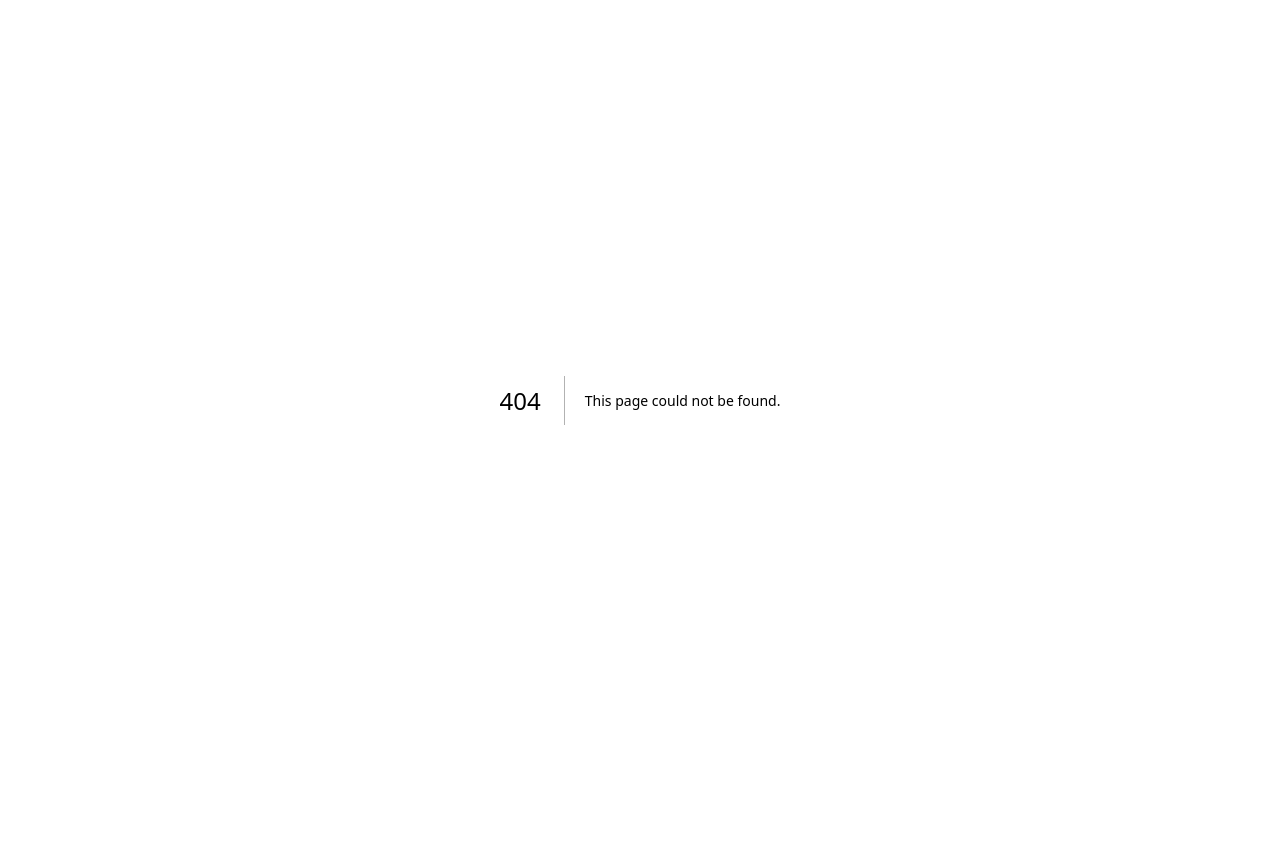
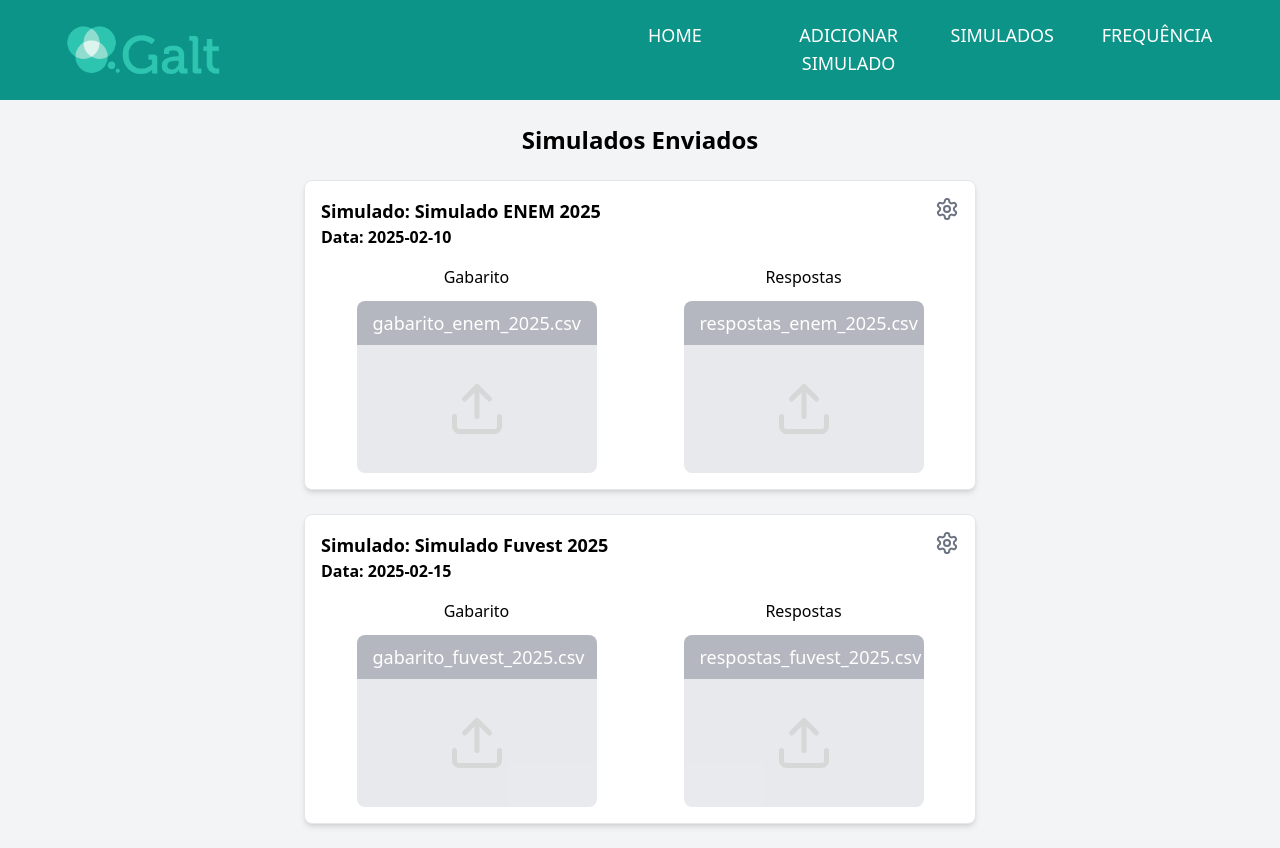
Before and after one commit to pfc15/Portal-Galt-Backend, a Next.js app in the folder frontend/: page /visualizarsimulados in a window 1280 px wide. Before the commit this address had no page. Before the commit the page ends 800 px from the top, so only its background shows below. Built offline with nearby package versions, Linux system fonts and the light colour scheme.

Commit message:
feature-#20(simulado): adiciona pagina de visualizar simulados enviados e editar simulados
Refs: #20

```diff
--- /dev/null
+++ b/frontend/src/app/editarenviosimulado/page.tsx
@@ -0,0 +1,107 @@
+"use client";
+
+import Header from "@/components/header";
+import InputFile from "@/components/fileinput";
+import DateInput from "@/components/dateinput";
+import SimuladoInput from "@/components/simuladoinput";
+import { useState, useEffect } from "react";
+import InputFileRespostas from "@/components/fileinputrespostas";
+import { useCookies } from "react-cookie";
+import { useRouter } from "next/router";
+
+export default function EditarEnvioSimulado() {
+  const [simuladoNome, setSimuladoNome] = useState<string>("");
+  const [dataSimulado, setDataSimulado] = useState<string>("");
+  const [gabarito, setGabarito] = useState<Record<string, string>>({});
+  const [respostas, setRespostas] = useState<Record<string, Record<string, string>>>({});
+  const [cookies] = useCookies(["token_auth"]);
+  const router = useRouter();
+  const { id } = router.query;
+
+  useEffect(() => {
+    if (id) {
+      fetch(`http://localhost:8000/simuladosAPI/obterSimulado/${id}/`)
+        .then((res) => res.json())
+        .then((data) => {
+          setSimuladoNome(data.nome);
+          setDataSimulado(data.data);
+          setGabarito(data.gabarito);
+          setRespostas(data.respostas);
+        })
+        .catch((error) => {
+          console.error("Erro ao carregar simulado:", error);
+          alert("Erro ao carregar simulado para edição.");
+        });
+    }
+  }, [id]);
+
+  const handleSubmit = async () => {
+    console.log("Editando Simulado ID:", id);
+    console.log("Simulado Nome:", simuladoNome);
+    console.log("Data Simulado:", dataSimulado);
+    console.log("Gabarito:", gabarito);
+    console.log("Respostas:", respostas);
+
+    if (!simuladoNome || !dataSimulado || Object.keys(gabarito).length === 0 || Object.keys(respostas).length === 0) {
+      alert("Por favor, preencha todos os campos antes de enviar.");
+      return;
+    }
+
+    const payload = {
+      nome: simuladoNome,
+      data: dataSimulado,
+      gabarito,
+      respostas,
+    };
+
+    try {
+      const token = cookies.token_auth;
+      if (!token) {
+        throw new Error("Token de autenticação não encontrado.");
+      }
+
+      const requestOptions = {
+        method: "PUT",
+        headers: {
+          "Content-Type": "application/json",
+          Authorization: `Token ${token}`,
+        },
+        body: JSON.stringify(payload),
+      };
+
+      const response = await fetch(`http://localhost:8000/simuladosAPI/editarSimulado/${id}/`, requestOptions);
+
+      if (!response.ok) {
+        throw new Error(`Erro ao editar simulado: ${response.statusText}`);
+      }
+
+      const data = await response.json();
+      console.log("✅ Simulado editado com sucesso!", data);
+      alert("Simulado editado com sucesso!");
+      router.push("/visualizarSimulados");
+    } catch (error) {
+      console.error("❌ Erro ao editar simulado:", error);
+      alert("Erro ao editar simulado. Tente novamente.");
+    }
+  };
+
+  return (
+    <div className="flex flex-col items-center w-full bg-gray-100 min-h-screen">
+      <Header isadmin />
+
+      <div className="flex flex-col items-center gap-4 mx-auto w-full p-8">
+        <SimuladoInput value={simuladoNome} onChange={(value) => setSimuladoNome(value)} />
+        <DateInput value={dataSimulado} onChange={(value) => setDataSimulado(value)} />
+      </div>
+
+      <div className="grid grid-cols-2 gap-4 w-3/4 max-w-xl mt-6">
+        <InputFile id="gabarito_input" label="Faça o upload do gabarito" setGabarito={setGabarito} />
+        <InputFileRespostas id="respostas_input" label="Faça o upload das respostas dos alunos" setGabarito={setRespostas} />
+      </div>
+
+      <button onClick={handleSubmit} className="mt-10 bg-teal-600 text-white font-bold py-2 px-4 rounded">
+        Salvar alterações
+      </button>
+    </div>
+  );
+}
--- a/frontend/src/app/enviosimulado/page.tsx
+++ b/frontend/src/app/enviosimulado/page.tsx
@@ -88,7 +88,7 @@ export default function EnvioSimulado() {
   };
 
   return (
-    <div className="flex flex-col items-center w-full min-h-screen">
+    <div className="flex flex-col items-center w-full bg-gray-100 min-h-screen">
       <Header isadmin />
 
       <div className="flex flex-col items-center gap-4 mx-auto w-full p-8">
--- /dev/null
+++ b/frontend/src/app/visualizarsimulados/page.tsx
@@ -0,0 +1,104 @@
+"use client";
+
+import Header from "@/components/header";
+import InputFile from "@/components/fileinput";
+import { useState, useEffect } from "react";
+import { Settings } from "lucide-react";
+import { useRouter } from "next/navigation";
+
+interface Simulado {
+  id: number;
+  nome: string;
+  data: string;
+  gabarito: string;
+  respostas: string;
+}
+
+export default function VisualizarSimulado() {
+  const [simulados, setSimulados] = useState<Simulado[]>([]);
+  const router = useRouter();
+
+  useEffect(() => {
+    // Mock de simulados
+    const mockSimulados: Simulado[] = [
+      {
+        id: 1,
+        nome: "Simulado ENEM 2025",
+        data: "2025-02-10",
+        gabarito: "gabarito_enem_2025.csv",
+        respostas: "respostas_enem_2025.csv",
+      },
+      {
+        id: 2,
+        nome: "Simulado Fuvest 2025",
+        data: "2025-02-15",
+        gabarito: "gabarito_fuvest_2025.csv",
+        respostas: "respostas_fuvest_2025.csv",
+      },
+    ];
+    setSimulados(mockSimulados);
+  }, []);
+
+  const handleEditClick = (simulado: Simulado) => {
+    router.push(
+      `/editarenviosimulado?id=${simulado.id}&nome=${encodeURIComponent(
+        simulado.nome
+      )}&data=${simulado.data}&gabarito=${encodeURIComponent(
+        simulado.gabarito
+      )}&respostas=${encodeURIComponent(simulado.respostas)}`
+    );
+  };
+
+  return (
+    <div className="flex flex-col bg-gray-100 items-center w-full min-h-screen">
+      <Header isadmin />
+      <h1 className="text-2xl text-black font-bold mt-6">Simulados Enviados</h1>
+      {simulados.length === 0 ? (
+        <p className="mt-4 text-gray-600">Nenhum simulado enviado ainda.</p>
+      ) : (
+        <div className="w-3/4 max-w-2xl mt-6 pb-6 space-y-6">
+          {simulados.map((simulado) => (
+            <div
+              key={simulado.id}
+              className="relative border p-4 rounded-lg shadow-md bg-white"
+            >
+              <h2 className="text-lg text-black font-semibold">
+                Simulado: {simulado.nome}
+              </h2>
+              <p className="text-black font-semibold">Data: {simulado.data}</p>
+
+              {/* Botão da engrenagem para editar */}
+              <button
+                className="absolute top-4 right-4 text-gray-500 hover:text-gray-700"
+                onClick={() => handleEditClick(simulado)}
+              >
+                <Settings size={24} />
+              </button>
+
+              <div className="grid grid-cols-2 gap-4 mt-4">
+                <div>
+                  <p className="text-black font-medium text-center pb-3">Gabarito</p>
+                  <InputFile
+                    id={`gabarito_${simulado.id}`}
+                    label={simulado.gabarito}
+                    setGabarito={() => {}}
+                    disabled={true}
+                  />
+                </div>
+                <div>
+                  <p className="text-black font-medium text-center pb-3">Respostas</p>
+                  <InputFile
+                    id={`respostas_${simulado.id}`}
+                    label={simulado.respostas}
+                    setGabarito={() => {}}
+                    disabled={true}
+                  />
+                </div>
+              </div>
+            </div>
+          ))}
+        </div>
+      )}
+    </div>
+  );
+}
--- a/frontend/src/components/fileinput.tsx
+++ b/frontend/src/components/fileinput.tsx
@@ -7,15 +7,14 @@ interface InputFileProps {
   label?: string;
   id?: string;
   setGabarito: (gabarito: Record<string, string>) => void;
+  disabled?: boolean;
 }
 
-const InputFile: FC<InputFileProps> = ({ label, id, setGabarito }) => {
+const InputFile: FC<InputFileProps> = ({ label, id, setGabarito, disabled = false }) => {
   const [fileName, setFileName] = useState<string>("");
 
-  const handleFileChange = async (
-    event: React.ChangeEvent<HTMLInputElement>
-  ) => {
-    if (!event.target.files || event.target.files.length === 0) return;
+  const handleFileChange = async (event: React.ChangeEvent<HTMLInputElement>) => {
+    if (disabled || !event.target.files || event.target.files.length === 0) return;
 
     const file = event.target.files[0];
     setFileName(file.name);
@@ -33,9 +32,7 @@ const InputFile: FC<InputFileProps> = ({ label, id, setGabarito }) => {
         .filter(Boolean);
 
       if (linhas.length < 2) {
-        alert(
-          "Arquivo inválido: deve conter pelo menos uma questão e um gabarito."
-        );
+        alert("Arquivo inválido: deve conter pelo menos uma questão e um gabarito.");
         resetFileInput();
         return;
       }
@@ -48,28 +45,19 @@ const InputFile: FC<InputFileProps> = ({ label, id, setGabarito }) => {
         .split(separadorDetectado)
         .map((coluna) => coluna.trim().toLowerCase());
 
-      if (
-        colunas.length !== 2 ||
-        colunas[0] !== "questao" ||
-        colunas[1] !== "gabarito"
-      ) {
-        alert(
-          "Arquivo inválido: a primeira linha deve ter 'questao' e 'gabarito'."
-        );
+      if (colunas.length !== 2 || colunas[0] !== "questao" || colunas[1] !== "gabarito") {
+        alert("Arquivo inválido: a primeira linha deve ter 'questao' e 'gabarito'.");
         resetFileInput();
         return;
       }
 
       const gabarito: Record<string, string> = {};
 
-      // Lê as questões e respostas a partir da segunda linha
       for (let i = 1; i < linhas.length; i++) {
         const partes = linhas[i].split(separadorDetectado).map((p) => p.trim());
 
         if (partes.length !== 2) {
-          alert(
-            `Erro na linha ${i + 1}: A linha deve conter exatamente 2 colunas.`
-          );
+          alert(`Erro na linha ${i + 1}: A linha deve conter exatamente 2 colunas.`);
           resetFileInput();
           return;
         }
@@ -77,19 +65,13 @@ const InputFile: FC<InputFileProps> = ({ label, id, setGabarito }) => {
         const [questao, resposta] = partes;
 
         if (!questao || !resposta) {
-          alert(
-            `Erro na linha ${i + 1}: Questão e gabarito não podem estar vazios.`
-          );
+          alert(`Erro na linha ${i + 1}: Questão e gabarito não podem estar vazios.`);
           resetFileInput();
           return;
         }
 
         if (resposta.length !== 1) {
-          alert(
-            `Erro na linha ${
-              i + 1
-            }: A resposta "${resposta}" deve ter apenas 1 caractere.`
-          );
+          alert(`Erro na linha ${i + 1}: A resposta "${resposta}" deve ter apenas 1 caractere.`);
           resetFileInput();
           return;
         }
@@ -104,7 +86,6 @@ const InputFile: FC<InputFileProps> = ({ label, id, setGabarito }) => {
     reader.readAsText(file);
   };
 
-  // Função para resetar o input de arquivo
   const resetFileInput = () => {
     setFileName("");
     setGabarito({});
@@ -115,28 +96,33 @@ const InputFile: FC<InputFileProps> = ({ label, id, setGabarito }) => {
   };
 
   const handleCancel = () => {
-    setFileName("");
-    setGabarito({});
-    const input = document.getElementById(id!) as HTMLInputElement;
-    if (input) {
-      input.value = "";
-    }
+    if (disabled) return;
+    resetFileInput();
   };
 
   return (
     <label
       htmlFor={id}
-      className="flex flex-col items-center w-60 mx-auto cursor-pointer"
+      className={`flex flex-col items-center w-60 mx-auto cursor-pointer ${
+        disabled ? "opacity-50 cursor-not-allowed" : ""
+      }`}
     >
-      <div className="block w-full text-center text-lg font-medium text-white bg-teal-600 px-4 py-2 rounded-t-lg">
+      <div
+        className={`block w-full text-center text-lg font-medium text-white px-4 py-2 rounded-t-lg ${
+          disabled ? "bg-gray-500" : "bg-teal-600"
+        }`}
+      >
         {label || "Faça o upload do gabarito"}
       </div>
-      <div className="flex flex-col items-center justify-center w-full h-32 bg-[#D9D9D9] rounded-b-lg hover:bg-gray-400 relative">
+      <div
+        className={`flex flex-col items-center justify-center w-full h-32 rounded-b-lg relative ${
+          disabled ? "bg-gray-300" : "bg-[#D9D9D9] hover:bg-gray-400"
+        }`}
+      >
         {fileName ? (
           <div className="flex flex-col items-center">
-            <span className="text-black text-sm text-center px-2">
-              {fileName}
-            </span>
+            <span className="text-black text-sm text-center px-2">{fileName}</span>
+            {!disabled && (
               <button
                 type="button"
                 className="absolute bottom-2 flex items-center justify-center bg-transparent text-white hover:text-gray-700"
@@ -144,9 +130,10 @@ const InputFile: FC<InputFileProps> = ({ label, id, setGabarito }) => {
               >
                 <X size={24} />
               </button>
+            )}
           </div>
         ) : (
-          <Upload size={60} color="#9E9E9E" />
+          <Upload size={60} color={disabled ? "#B0B0B0" : "#9E9E9E"} />
         )}
       </div>
       <input
@@ -155,6 +142,7 @@ const InputFile: FC<InputFileProps> = ({ label, id, setGabarito }) => {
         type="file"
         accept=".csv"
         onChange={handleFileChange}
+        disabled={disabled}
       />
     </label>
   );
--- a/frontend/src/components/fileinputrespostas.tsx
+++ b/frontend/src/components/fileinputrespostas.tsx
@@ -7,9 +7,15 @@ interface InputFileProps {
   label?: string;
   id?: string;
   setGabarito: (gabarito: Record<string, Record<string, string>>) => void;
+  disabled?: boolean;
 }
 
-const InputFileRespostas: FC<InputFileProps> = ({ label, id, setGabarito }) => {
+const InputFileRespostas: FC<InputFileProps> = ({
+  label,
+  id,
+  setGabarito,
+  disabled = false,
+}) => {
   const [fileName, setFileName] = useState<string>("");
 
   const handleFileChange = async (
@@ -99,7 +105,6 @@ const InputFileRespostas: FC<InputFileProps> = ({ label, id, setGabarito }) => {
     setGabarito(alunos);
   };
 
-  // Função para resetar o input de arquivo
   const resetFileInput = () => {
     setFileName("");
     setGabarito({});
@@ -116,17 +121,24 @@ const InputFileRespostas: FC<InputFileProps> = ({ label, id, setGabarito }) => {
   return (
     <label
       htmlFor={id}
-      className="flex flex-col items-center w-60 mx-auto cursor-pointer"
+      className={`flex flex-col items-center w-60 mx-auto cursor-pointer ${
+        disabled ? "opacity-50 cursor-not-allowed" : ""
+      }`}
     >
       <div className="block w-full text-center text-lg font-medium text-white bg-teal-600 px-4 py-2 rounded-t-lg">
         {label || "Faça o upload das respostas"}
       </div>
-      <div className="flex flex-col items-center justify-center w-full h-32 bg-[#D9D9D9] rounded-b-lg hover:bg-gray-400 relative">
+      <div
+        className={`flex flex-col items-center justify-center w-full h-32 bg-[#D9D9D9] rounded-b-lg hover:bg-gray-400 relative ${
+          disabled ? "pointer-events-none" : ""
+        }`}
+      >
         {fileName ? (
           <div className="flex flex-col items-center">
             <span className="text-black text-sm text-center px-2">
               {fileName}
             </span>
+            {!disabled && (
               <button
                 type="button"
                 className="absolute bottom-2 flex items-center justify-center bg-transparent text-white hover:text-gray-700"
@@ -134,6 +146,7 @@ const InputFileRespostas: FC<InputFileProps> = ({ label, id, setGabarito }) => {
               >
                 <X size={24} />
               </button>
+            )}
           </div>
         ) : (
           <Upload size={60} color="#9E9E9E" />
@@ -145,6 +158,7 @@ const InputFileRespostas: FC<InputFileProps> = ({ label, id, setGabarito }) => {
         type="file"
         accept=".csv"
         onChange={handleFileChange}
+        disabled={disabled}
       />
     </label>
   );
```
Lines whose indentation alone changed are shown as unchanged.
